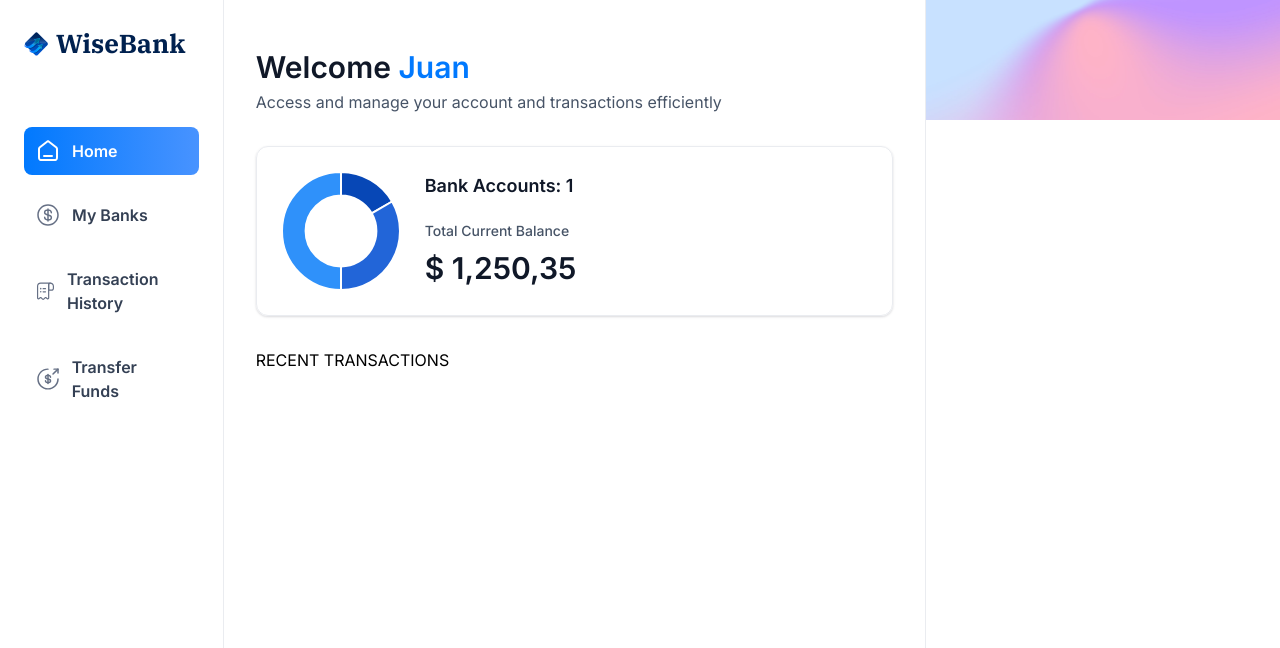
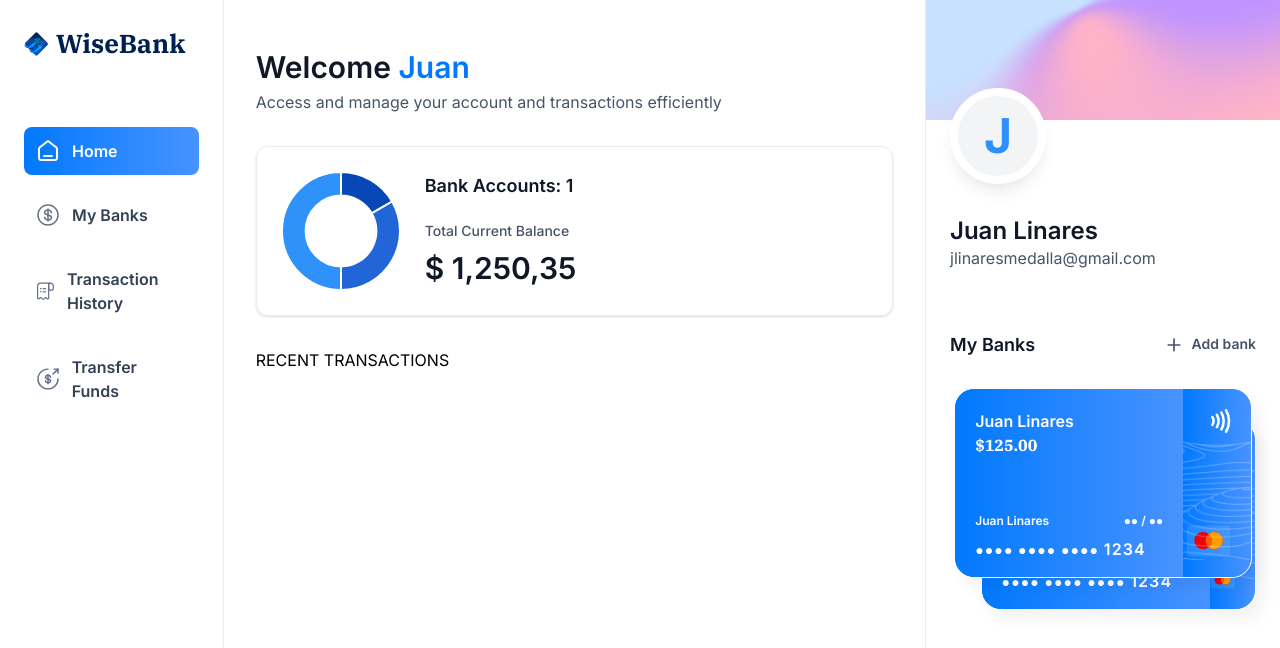
Before and after one commit to jlinaresmedalla/banking-app, a Next.js app: page / in a window 1280 px wide. Shown: the top 648 px of the page. Built offline with nearby package versions, Linux system fonts and the light colour scheme.

Commit message:
feature: Add credit card component - jlinares

```diff
--- a/src/app/(root)/page.tsx
+++ b/src/app/(root)/page.tsx
@@ -3,7 +3,7 @@
 import TotalBalanceBox from '@/components/TotalBalance';
 
 const Home = () => {
-  const loggedIn = { firstName: 'Juan' };
+  const loggedIn = { firstName: 'Juan', lastName: 'Linares', email: 'jlinaresmedalla@gmail.com' };
 
   return (
     <section className="home">
@@ -19,7 +19,11 @@
         </header>
         RECENT TRANSACTIONS
       </div>
-      <RightSidebar user={loggedIn} transactions={[]} banks={[]} />
+      <RightSidebar
+        user={loggedIn}
+        transactions={[]}
+        banks={[{ currentBalance: 125 }, { currentBalance: 580 }]}
+      />
     </section>
   );
 };
--- /dev/null
+++ b/src/components/Bankcard.tsx
@@ -0,0 +1,48 @@
+import Image from 'next/image';
+import Link from 'next/link';
+import { formatAmount } from '@/lib/utils';
+
+const BankCard = ({ account, userName, showBalance = true }: CreditCardProps) => {
+  return (
+    <div className="flex flex-col">
+      <Link href={'/'} className="bank-card">
+        <div className="bank-card_content">
+          <div>
+            <h1 className="text-16 font-semibold text-white">{account.name ?? userName}</h1>
+            <p className="font-ibm-plex-serif font-black text-white">
+              {formatAmount(account.currentBalance)}
+            </p>
+          </div>
+          <article className="flex flex-col gap-2">
+            <div className="flex justify-between">
+              <h1 className="text-12 font-semibold text-white">{userName}</h1>
+              <h2 className="text-12 font-semibold text-white">●● / ●●</h2>
+            </div>
+            <p className="text-14 font-semibold tracking-[1.1px] text-white">
+              ●●●● ●●●● ●●●● <span className="text-16">1234</span>
+            </p>
+          </article>
+        </div>
+        <div className="bank-card_icon">
+          <Image src="/icons/Paypass.svg" width={20} height={24} alt="paypass" />
+          <Image
+            src="/icons/mastercard.svg"
+            width={45}
+            height={32}
+            alt="mastercard"
+            className="ml-5"
+          />
+        </div>
+        <Image
+          src="/icons/lines.png"
+          width={316}
+          height={190}
+          alt="lines"
+          className="absolute top-0 left-0"
+        />
+      </Link>
+    </div>
+  );
+};
+
+export default BankCard;
--- a/src/components/RightSideBar.tsx
+++ b/src/components/RightSideBar.tsx
@@ -1,8 +1,54 @@
+import Image from 'next/image';
+import Link from 'next/link';
+import BankCard from './Bankcard';
+
 const RightSidebar = ({ user, transactions, banks }: RightSidebarProps) => {
   return (
     <aside className="right-sidebar">
       <section className="flex flex-col pb-8">
         <div className="profile-banner" />
+        <div className="profile">
+          <div className="profile-img">
+            <span className="text-5xl font-bold text-blue-500">{user.firstName[0]}</span>
+          </div>
+          <div className="profile-details">
+            <h1 className="profile-name">
+              {user.firstName} {user.lastName}
+            </h1>
+            <p className="profile-email">{user.email}</p>
+          </div>
+        </div>
+      </section>
+      <section className="banks">
+        <div className="flex w-full justify-between">
+          <h2 className="header-2">My Banks</h2>
+          <Link href="/" className="flex gap-2">
+            <Image src="/icons/plus.svg" alt="plus" width={20} height={20} />
+            <h2 className="text-14 font-semibold text-gray-600">Add bank</h2>
+          </Link>
+        </div>
+        {banks?.length > 0 && (
+          <div className="relative flex flex-1 flex-col items-center justify-center gap-5">
+            <div className="relative z-10">
+              <BankCard
+                key={banks[0].$id}
+                account={banks[0]}
+                userName={`${user.firstName} ${user.lastName}`}
+                showBalance={false}
+              />
+            </div>
+            {banks[1] && (
+              <div className="absolute right-0 top-8 z-0 w-[90%]">
+                <BankCard
+                  key={banks[1].$id}
+                  account={banks[1]}
+                  userName={`${user.firstName} ${user.lastName}`}
+                  showBalance={false}
+                />
+              </div>
+            )}
+          </div>
+        )}
       </section>
     </aside>
   );
```
